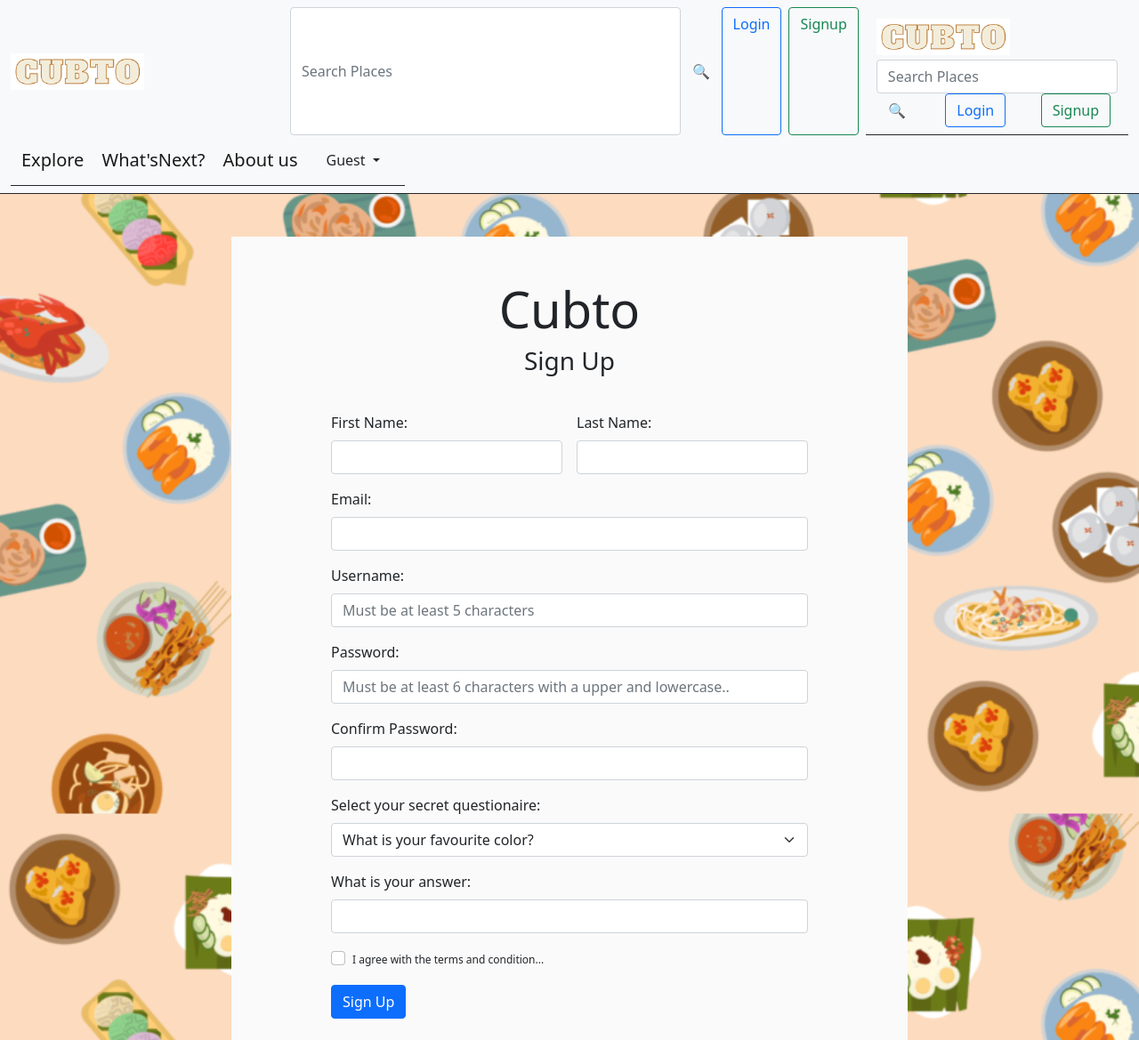
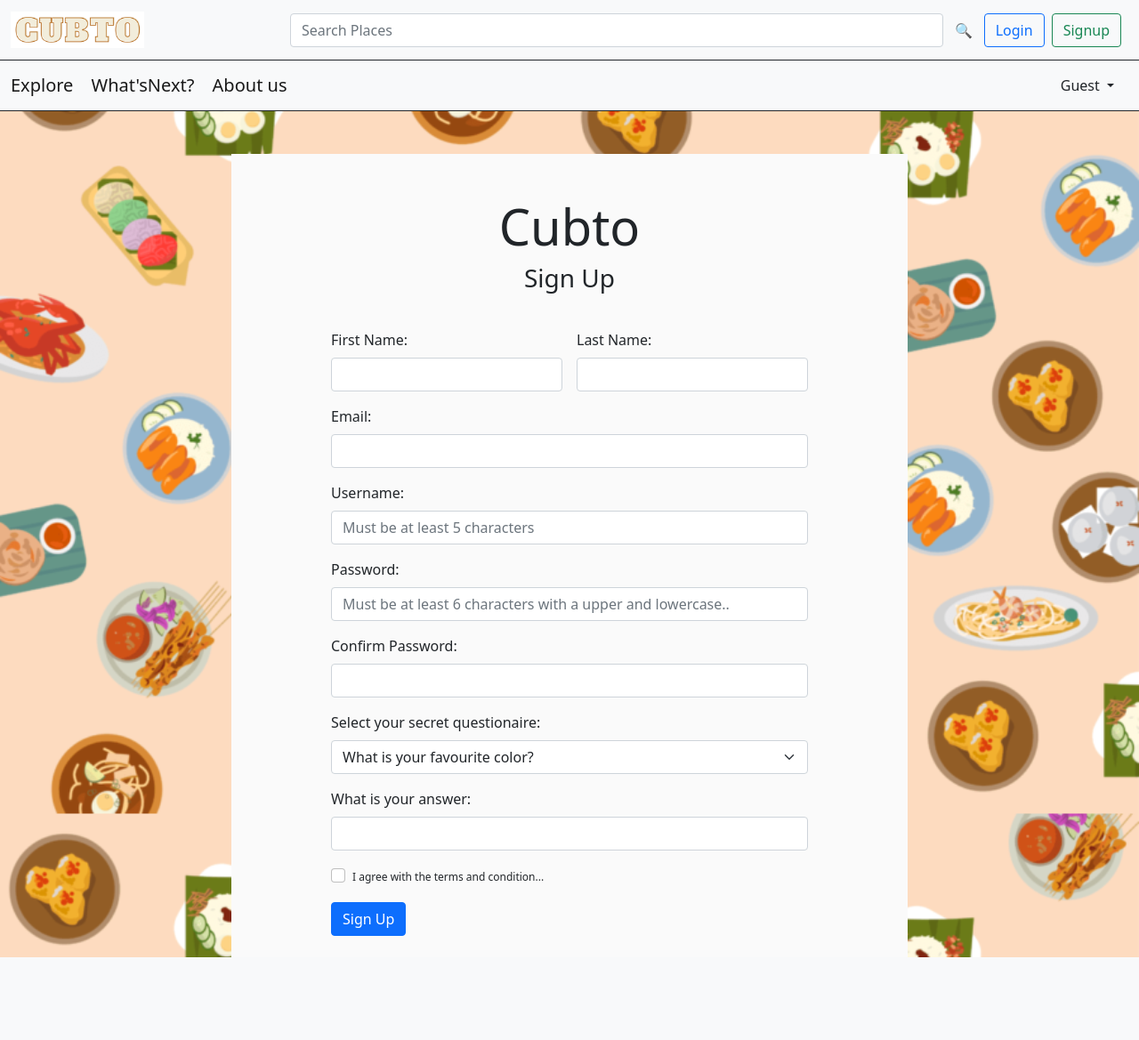
Before and after one commit to blazefire710/Cubto-Food-Recommendation-App, a PHP site: page /signup.php in a window 1280 px wide. Shown: the whole page at 89% size. After the commit the page ends 1076 px from the top, so only its background shows below. Run offline with PHP 8.4, Linux system fonts and the light colour scheme.

Commit message:
Update signup.php

```diff
--- a/signup.php
+++ b/signup.php
@@ -34,11 +34,10 @@
     <title>Document</title>
 
     <style>
-        body {
+        body { /* this is for the background image */
             background-image: url("Images/BackGround.png");
-            background-repeat: no-repeat;
-            background-attachment: fixed;
             background-size: cover;
+            height: 100vh;
         }
     </style>
 
@@ -72,22 +71,9 @@
                     <a href="login.php" class="btn btn-outline-primary me-2">Login</a>
                     <a href="signup.php" class="btn btn-outline-success me-2">Signup</a>
 
-    <nav id="top-navbar" class="navbar navbar-light bg-light pb-2 border-bottom border-dark">
-        <div class="container-fluid">
-            <a class="navbar-brand"><img id="logo" style="width: 150px; height: auto;"
-                    src="Images/Logo photo.PNG"></a>
-            <!-- insert icon here -->
-            <form class="d-flex w-75">
-                <input class="form-control" type="search" placeholder="Search Places" aria-label="Search"/>
-                <button class="btn" type="submit">
-                    🔍
-                </button>
-                <button type="button" class="btn btn-outline-primary me-2">Login</button>
-                <button type="button" class="btn btn-outline-success me-2">Signup</button>
-
-            </form>
-        </div>
-    </nav>
+                </form>
+            </div>
+        </nav>
 
         <nav
             id="bottom-navbar"
```
